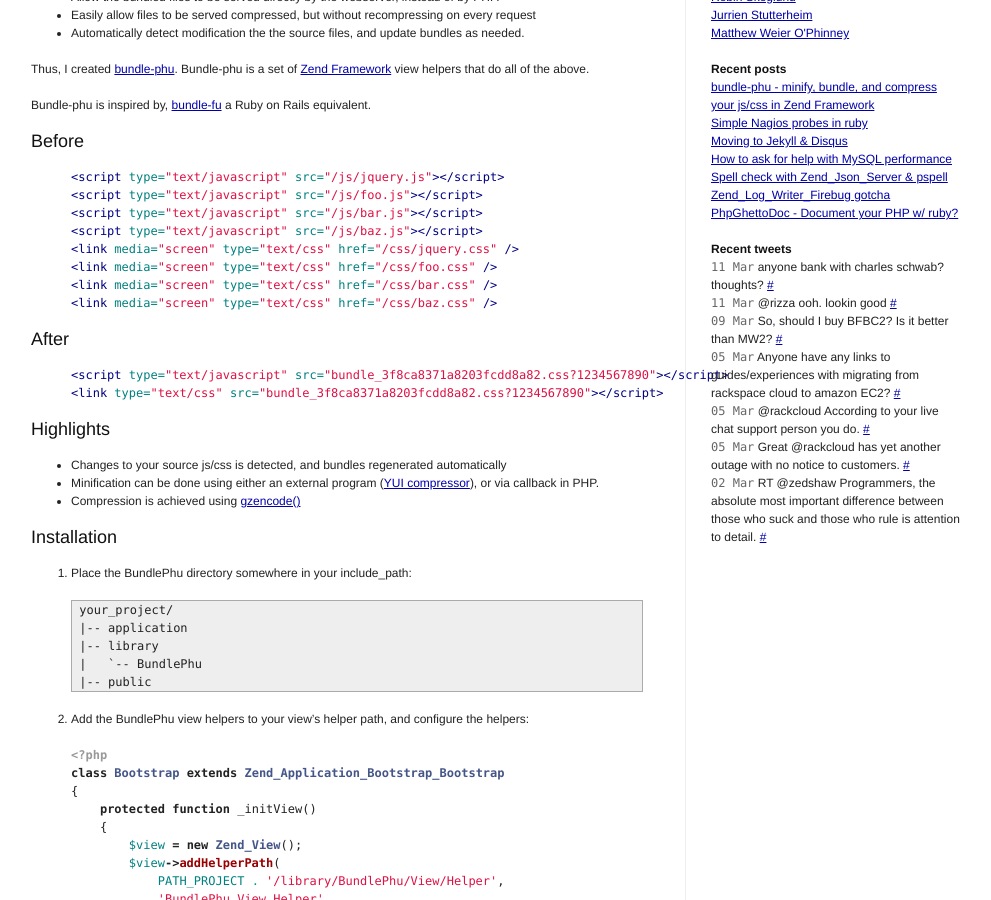
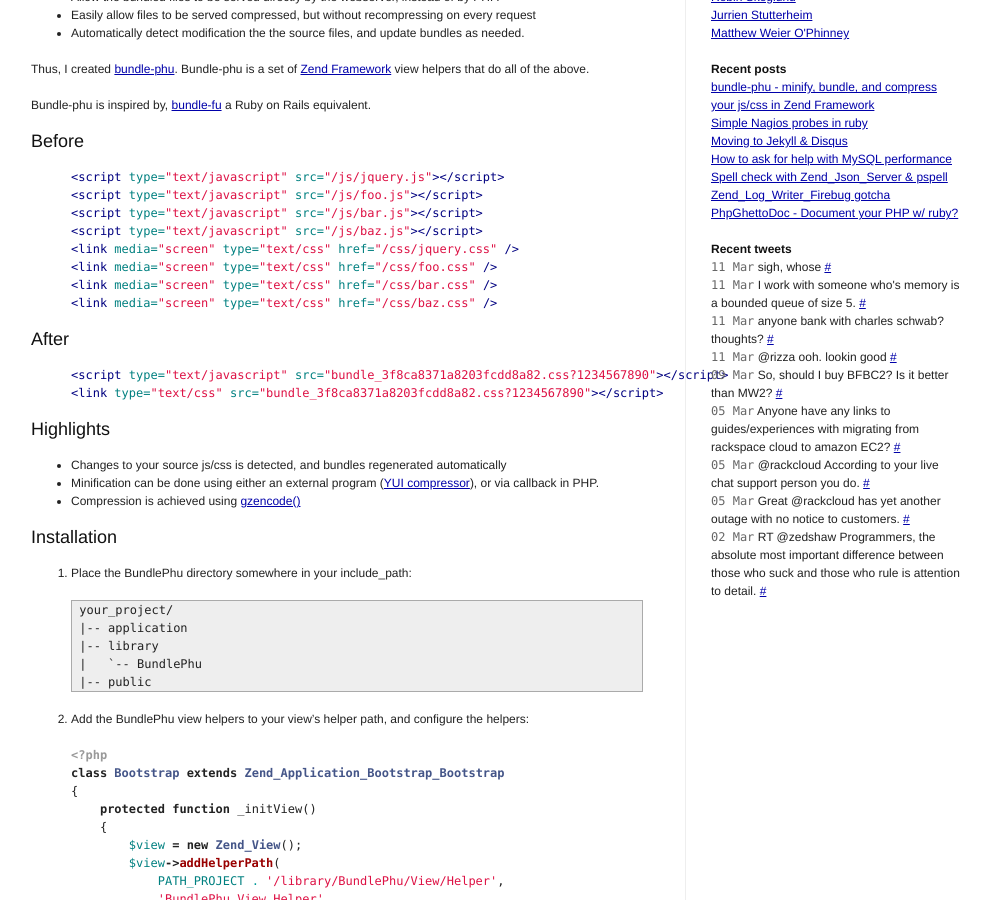
Before and after one commit to hobodave/hobodave.github.com, a Jekyll site: the page built from index.html, in a window 1280 px wide and 900 px high, scrolled down 337 px. Shown: the whole window, without its empty margins (134-1125 px from the left). Built offline with Jekyll 4.4.1, drawn with Linux system fonts in a browser that asks for light colours; Markdown is read by kramdown in place of the engine named in the settings; comment, search, counter and statistics services are not loaded.

Commit message:
Automatic tweet update

```diff
--- a/_includes/twitter.html
+++ b/_includes/twitter.html
@@ -1,4 +1,6 @@
 <ul id="twitter_list" class="pull-1">
+<li><span class="gentle">11 Mar</span> sigh, whose <a href="http://twitter.com/hobodave/status/10343158650">#</a></li>
+<li><span class="gentle">11 Mar</span> I work with someone who's memory is a bounded queue of size 5. <a href="http://twitter.com/hobodave/status/10343144513">#</a></li>
 <li><span class="gentle">11 Mar</span> anyone bank with charles schwab? thoughts? <a href="http://twitter.com/hobodave/status/10305731652">#</a></li>
 <li><span class="gentle">11 Mar</span> @rizza ooh. lookin good <a href="http://twitter.com/hobodave/status/10301355598">#</a></li>
 <li><span class="gentle">09 Mar</span> So, should I buy BFBC2? Is it better than MW2? <a href="http://twitter.com/hobodave/status/10243005621">#</a></li>
```
